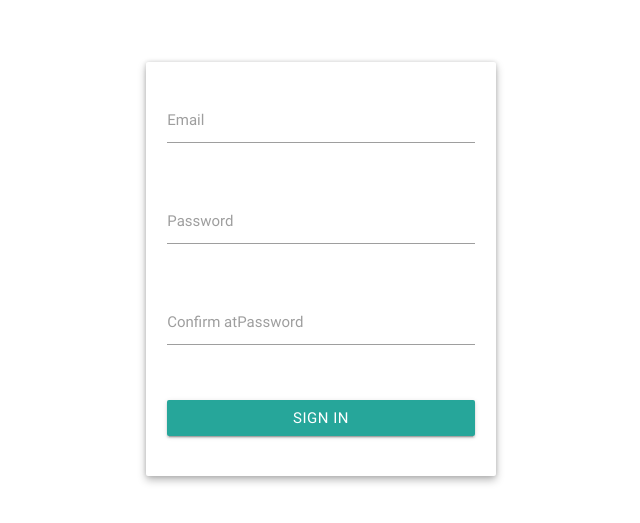
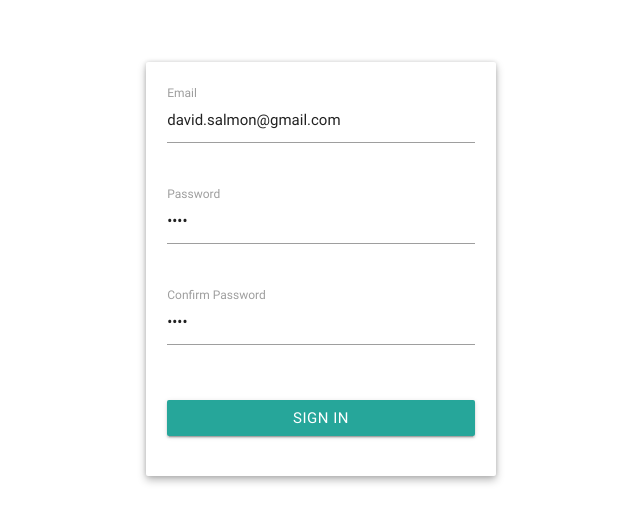
Before and after one commit to VincentCana/url-minifie, an Angular app: page /register in a window 1280 px wide. Shown: the part 131-654 px from the top of the page, without its empty margins (319-959 px from the left). Built offline with nearby package versions, Linux system fonts and the light colour scheme.

Commit message:
call api register

```diff
--- a/src/app/app.component.css
+++ b/src/app/app.component.css
@@ -1,5 +1,9 @@
 body {
   background: #F5F2F0;
+}
+
+.errorMessage{
+  color :red;
 }
 
 .formContainer {
--- a/src/app/register.component.html
+++ b/src/app/register.component.html
@@ -1,27 +1,29 @@
 <div class="formContainer">
-  <form id="loginForm" class="col s12">
+  <form id="loginForm" class="col s12" (ngSubmit)="onSubmit()">
     <div class="row">
       <div class="input-field col s12">
-        <input id="email" type="email" class="validate">
+        <input name="email" id="email" type="email" class="validate" [(ngModel)]="login">
         <label for="email" data-error="wrong" data-success="right">Email</label>
       </div>
     </div>
     <div class="row">
       <div class="input-field col s12">
-        <input id="password" type="password" class="validate">
+        <input name="password" id="password" type="password" class="validate" [(ngModel)]="password">
         <label for="password" data-error="wrong" data-success="right">Password</label>
       </div>
     </div>
     <div class="row">
       <div class="input-field col s12">
-        <input id="password" type="password" class="validate">
-        <label for="password" data-error="wrong" data-success="right">Confirm atPassword</label>
+        <input name="confirmPassword" id="confirmPassword" type="password" class="validate" [(ngModel)]="confirmPassword" >
+        <label for="confirmPassword" data-error="wrong" data-success="right" >Confirm Password</label>
       </div>
     </div>
     <div class="row">
       <div class="input-field col s12">
-        <button class="btn waves-effect waves-light" type="submit" name="action">Sign in</button>
+        <span class="errorMessage">{{errorMessage}}</span>
+        <button class="btn waves-effect waves-light" type="submit" name="action" >Sign in</button>
       </div>
     </div>
+
   </form>
 </div>
--- a/src/app/register.component.ts
+++ b/src/app/register.component.ts
@@ -1,13 +1,48 @@
 /**
  * Created by David Salmon on 20/03/2017.
  */
-import { Component } from '@angular/core';
+import {Component, OnInit} from '@angular/core';
+import {Http, Headers} from "@angular/http";
+import 'rxjs/add/operator/toPromise';
+import {Router} from "@angular/router";
 
 @Component({
   selector: 'app-root',
   templateUrl: './register.component.html',
   styleUrls: ['./app.component.css']
 })
-export class RegisterComponent {
-  title = 'Register!';
+export class RegisterComponent{
+  url = 'https://imie-api-mock.cleverapps.io/register';
+  login = 'david.salmon@gmail.com';
+  password = 'pass';
+  confirmPassword = 'pass';
+  errorMessage='';
+
+
+  constructor(private http: Http,private router : Router) {}
+  private headers = new Headers({'Content-Type': 'application/json'});
+
+  onSubmit() : void{
+    if(this.password !== this.confirmPassword)
+      this.errorMessage = 'confirm Password Error';
+    else
+      this.errorMessage = '';
+
+
+
+    this.http
+      .post(this.url, JSON.stringify({
+        email: this.login,
+        password:this.password,
+        'confirm-password' : this.confirmPassword
+      }), {headers: this.headers})
+      .toPromise()
+      .then(res => {
+        localStorage.setItem('user',res.json());
+        //res.json().data;
+        this.router.navigateByUrl('/dashboard');
+      })
+      .catch((e)=>{console.log(e)});
+  }
+
 }
```
